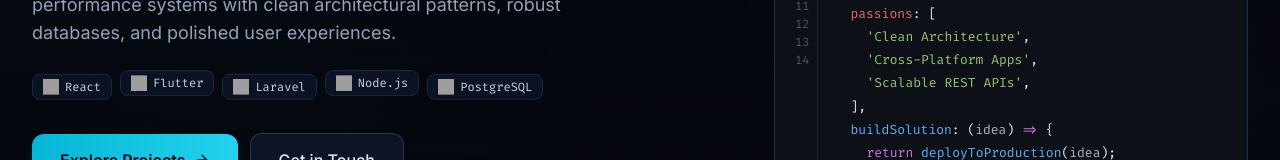
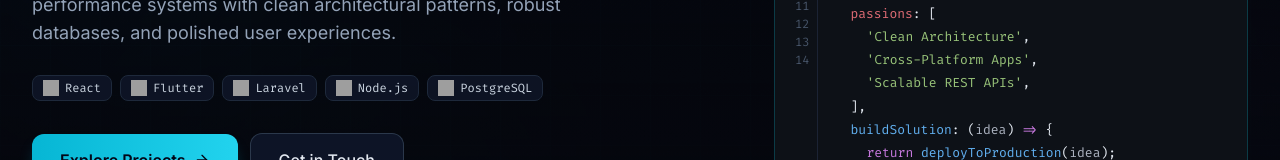
Before and after one commit to ReaksmeyDev/steve-portfolio, a React (Vite) app: page / in a window 1280 px wide. Shown: the part 355-515 px from the top of the page. Built offline with nearby package versions, Linux system fonts and the light colour scheme; grey boxes are pictures that could not be loaded.

Commit message:
refactor: simplify tech stack display, update contact info and experience data, and remove unused scroll reveal component.

```diff
--- a/src/components/Contact.tsx
+++ b/src/components/Contact.tsx
@@ -39,7 +39,7 @@ export const Contact: React.FC = () => {
                 </div>
                 <div className="font-mono text-sm min-w-0">
                   <span className="text-slate-500 text-[10px] uppercase tracking-wider block">Email</span>
-                  <span className="text-slate-200 break-all">contact@example.com</span>
+                  <span className="text-slate-200 break-all">steve.code.dev@gmail.com</span>
                 </div>
               </div>
               <div className="flex items-center gap-4 group">
@@ -48,7 +48,7 @@ export const Contact: React.FC = () => {
                 </div>
                 <div className="font-mono text-sm min-w-0">
                   <span className="text-slate-500 text-[10px] uppercase tracking-wider block">Telegram</span>
-                  <span className="text-slate-200">@developer_placeholder</span>
+                  <span className="text-slate-200">@Stevejkj</span>
                 </div>
               </div>
             </div>
--- a/src/components/Hero.tsx
+++ b/src/components/Hero.tsx
@@ -204,28 +204,23 @@ export const Hero: React.FC = () => {
             Specializing in <span className="text-cyan-300 font-medium">Laravel</span>, <span className="text-cyan-300 font-medium">React</span>, and <span className="text-cyan-300 font-medium">Flutter</span>. I engineer high-performance systems with clean architectural patterns, robust databases, and polished user experiences.
           </p>
 
-          {/* Quick Tech Pill Badges with Micro-Floating Animations */}
+          {/* Quick Tech Pill Badges */}
           <div className="flex items-center flex-wrap gap-1.5 sm:gap-2 pt-1">
-            <div className="float-badge flex items-center gap-1.5 px-2.5 py-1 rounded-lg bg-slate-900/70 border border-slate-800 text-[11px] sm:text-xs font-mono text-slate-300 hover:border-cyan-500/40 transition-colors">
-              <ReactIcon className="w-4 h-4" />
-              <span>React</span>
-            </div>
-            <div className="float-badge-delayed flex items-center gap-1.5 px-2.5 py-1 rounded-lg bg-slate-900/70 border border-slate-800 text-[11px] sm:text-xs font-mono text-slate-300 hover:border-cyan-500/40 transition-colors">
-              <FlutterIcon className="w-4 h-4" />
-              <span>Flutter</span>
-            </div>
-            <div className="float-badge flex items-center gap-1.5 px-2.5 py-1 rounded-lg bg-slate-900/70 border border-slate-800 text-[11px] sm:text-xs font-mono text-slate-300 hover:border-cyan-500/40 transition-colors">
-              <LaravelIcon className="w-4 h-4" />
-              <span>Laravel</span>
-            </div>
-            <div className="float-badge-delayed flex items-center gap-1.5 px-2.5 py-1 rounded-lg bg-slate-900/70 border border-slate-800 text-[11px] sm:text-xs font-mono text-slate-300 hover:border-cyan-500/40 transition-colors">
-              <NodeIcon className="w-4 h-4" />
-              <span>Node.js</span>
-            </div>
-            <div className="float-badge flex items-center gap-1.5 px-2.5 py-1 rounded-lg bg-slate-900/70 border border-slate-800 text-[11px] sm:text-xs font-mono text-slate-300 hover:border-cyan-500/40 transition-colors">
-              <PostgresIcon className="w-4 h-4" />
-              <span>PostgreSQL</span>
-            </div>
+            {[
+              { name: 'React', icon: ReactIcon },
+              { name: 'Flutter', icon: FlutterIcon },
+              { name: 'Laravel', icon: LaravelIcon },
+              { name: 'Node.js', icon: NodeIcon },
+              { name: 'PostgreSQL', icon: PostgresIcon },
+            ].map(({ name, icon: Icon }) => (
+              <div
+                key={name}
+                className="flex items-center gap-1.5 px-2.5 py-1 rounded-lg bg-slate-900/80 border border-slate-800 text-[11px] sm:text-xs font-mono text-slate-300 hover:border-cyan-500/40 hover:text-white transition-colors"
+              >
+                <Icon className="w-4 h-4" />
+                <span>{name}</span>
+              </div>
+            ))}
           </div>
 
           {/* Action CTAs */}
--- a/src/components/ScrollReveal.tsx
+++ /dev/null
@@ -1,70 +0,0 @@
-import React, { useEffect, useRef, useState } from 'react';
-
-interface ScrollRevealProps {
-  children: React.ReactNode;
-  className?: string;
-  delay?: number; // delay in milliseconds
-  threshold?: number;
-  rootMargin?: string;
-  initiallyVisible?: boolean;
-}
-
-export const ScrollReveal: React.FC<ScrollRevealProps> = ({
-  children,
-  className = '',
-  delay = 0,
-  threshold = 0.05,
-  rootMargin = '0px 0px -40px 0px',
-  initiallyVisible = false,
-}) => {
-  const [isVisible, setIsVisible] = useState<boolean>(initiallyVisible);
-  const domRef = useRef<HTMLDivElement>(null);
-
-  useEffect(() => {
-    if (isVisible) return;
-    const el = domRef.current;
-    if (!el) return;
-
-    // Check if element is already within viewport on initial load
-    const rect = el.getBoundingClientRect();
-    if (rect.top < window.innerHeight && rect.bottom >= 0) {
-      setIsVisible(true);
-      return;
-    }
-
-    if (typeof window === 'undefined' || !('IntersectionObserver' in window)) {
-      setIsVisible(true);
-      return;
-    }
-
-    const observer = new IntersectionObserver(
-      (entries) => {
-        entries.forEach((entry) => {
-          if (entry.isIntersecting) {
-            setIsVisible(true);
-            observer.unobserve(entry.target);
-          }
-        });
-      },
-      { threshold, rootMargin }
-    );
-
-    observer.observe(el);
-
-    return () => {
-      observer.disconnect();
-    };
-  }, [threshold, rootMargin, isVisible]);
-
-  return (
-    <div
-      ref={domRef}
-      style={delay && !initiallyVisible ? { transitionDelay: `${delay}ms` } : undefined}
-      className={`reveal-init ${isVisible ? 'reveal-visible' : ''} ${className}`}
-    >
-      {children}
-    </div>
-  );
-};
-
-export default ScrollReveal;
--- a/src/data/portfolioData.ts
+++ b/src/data/portfolioData.ts
@@ -62,28 +62,32 @@ export const EXPERIENCE_DATA: ExperienceItem[] = [
     id: 'exp-1',
     position: 'Full-Stack Developer',
     organization: 'Software Solutions Inc.',
-    period: '2023 - Present',
+    period: '2024 - Present',
     description: 'Developing and scaling enterprise web platforms and integrated mobile applications.',
     responsibilities: [
       'Designed and deployed scalable RESTful APIs in Laravel consumed by web and Flutter clients.',
       'Implemented document ingestion pipelines leveraging OCR and asynchronous queues.',
-      'Configured Linux production instances, Nginx reverse proxies, and automated deployment pipelines.'
+      'Optimized SQL queries and schema models across MySQL databases.',
+      'Collaborated with frontend developers to deliver responsive administrative portals.',
+      'Configured Linux production instances, Nginx reverse proxies, and automated deployment pipelines.',
+      'Integrated cloud services such as Document AI, Google Cloud Storage, and SendGrid for enhanced functionality and user experience.',
+      'Managed and maintained multiple development and production environments, ensuring high availability and performance.'
     ],
-    technologies: ['Laravel', 'Flutter', 'React.js', 'MySQL', 'Linux', 'Nginx']
+    technologies: ['Laravel', 'Flutter', 'MySQL', 'Linux', 'Nginx', 'REST APIs', 'Document AI']
   },
-  {
-    id: 'exp-2',
-    position: 'Backend Developer',
-    organization: 'Digital Systems Enterprise',
-    period: '2021 - 2023',
-    description: 'Engineered backend databases, business logic layers, and internal operational tooling.',
-    responsibilities: [
-      'Optimized SQL queries and schema models across MySQL and SQL Server databases.',
-      'Constructed role-based access control (RBAC) authentication microservices.',
-      'Collaborated with frontend developers to deliver responsive administrative portals.'
-    ],
-    technologies: ['PHP', 'Laravel', 'SQL Server', 'MySQL', 'JavaScript', 'Git']
-  }
+  // {
+  //   id: 'exp-2',
+  //   position: 'Backend Developer',
+  //   organization: 'Digital Systems Enterprise',
+  //   period: '2021 - 2023',
+  //   description: 'Engineered backend databases, business logic layers, and internal operational tooling.',
+  //   responsibilities: [
+  //     'Optimized SQL queries and schema models across MySQL and SQL Server databases.',
+  //     'Constructed role-based access control (RBAC) authentication microservices.',
+  //     'Collaborated with frontend developers to deliver responsive administrative portals.'
+  //   ],
+  //   technologies: ['PHP', 'Laravel', 'SQL Server', 'MySQL', 'JavaScript', 'Git']
+  // }
 ];
 
 export const SERVICES_DATA: ServiceItem[] = [
@@ -91,7 +95,7 @@ export const SERVICES_DATA: ServiceItem[] = [
     id: 'srv-web',
     title: 'Web Applications',
     description: 'Production-ready web applications built with Laravel and React.js. Focused on performance, responsive layouts, modular state management, and clear UI hierarchy.',
-    skills: ['React.js', 'Laravel', 'REST APIs', 'Tailwind CSS']
+    skills: ['React.js', 'Laravel', 'REST APIs']
   },
   {
     id: 'srv-mobile',
--- a/src/index.css
+++ b/src/index.css
@@ -335,19 +335,6 @@ body {
   50% { opacity: 0; }
 }
 
-.float-badge {
-  animation: floatBadge 6s ease-in-out infinite;
-}
-
-.float-badge-delayed {
-  animation: floatBadge 6s ease-in-out 3s infinite;
-}
-
-@keyframes floatBadge {
-  0%, 100% { transform: translateY(0px); }
-  50% { transform: translateY(-6px); }
-}
-
 .beam-border-card {
   position: relative;
   overflow: hidden;
```
